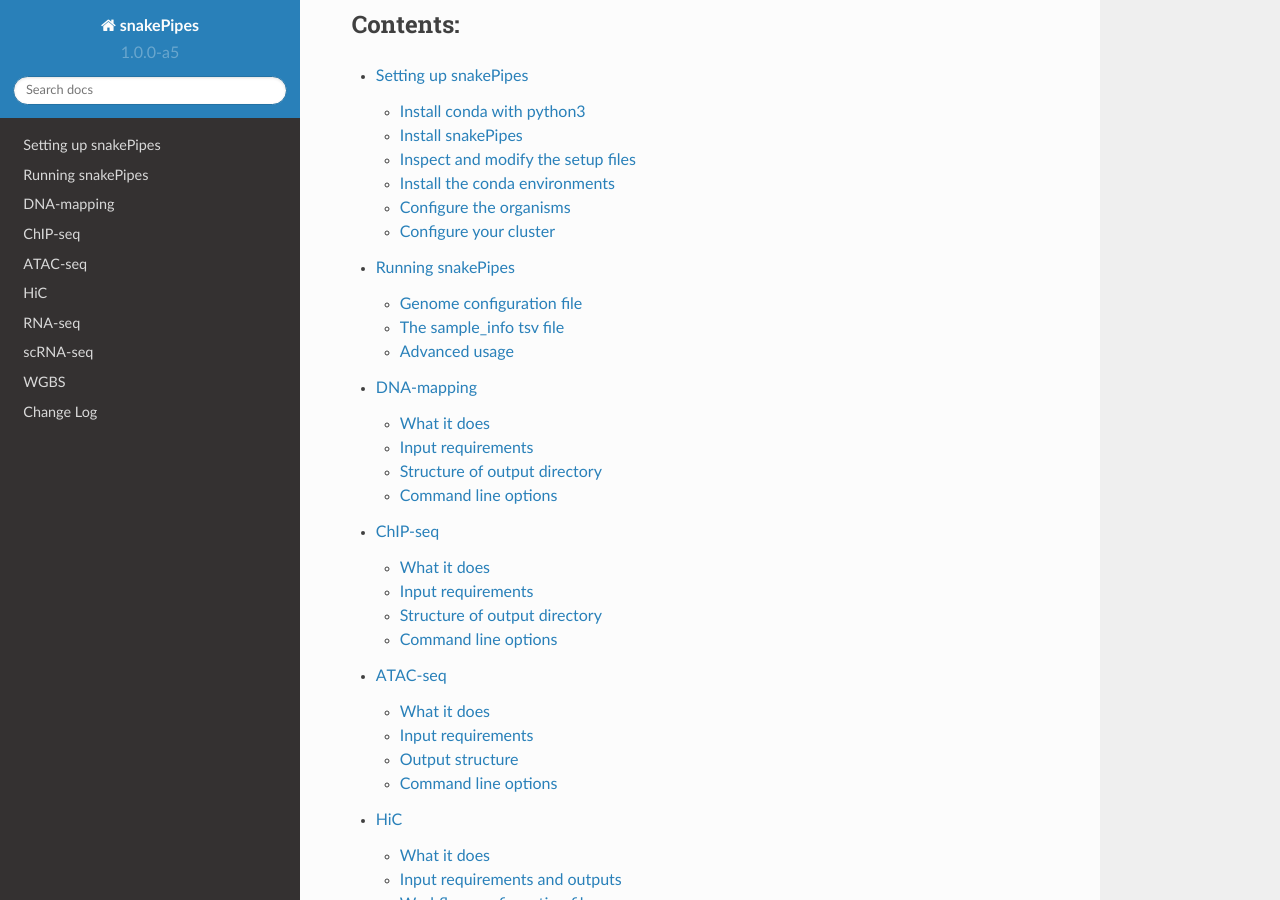
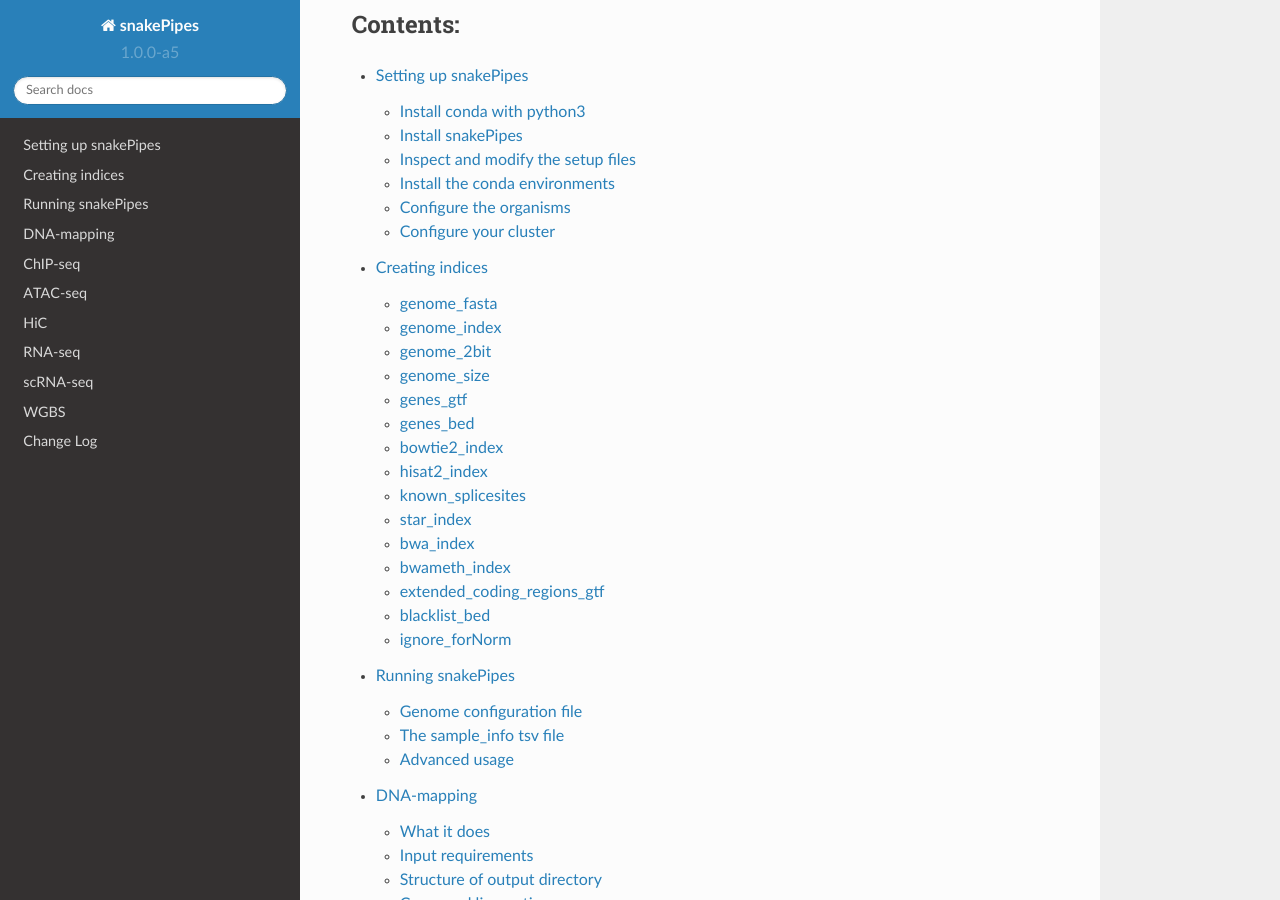
Before and after one commit to maxplanck-ie/snakepipes, a Sphinx documentation site: the page built from docs/index.rst, in a window 1280 px wide and 900 px high, scrolled down 1784 px. Built offline with Sphinx 7.4.7 and the Read the Docs theme 2.0.0, drawn with Linux system fonts in a browser that asks for light colours; part of the change alters nothing that is shown.

Commit message:
initial documentation of how all the indices should be created

```diff
--- /dev/null
+++ b/docs/content/create_index.rst
@@ -0,0 +1,181 @@
+Creating indices
+================
+
+While snakePipes makes it convenient to install packages, it does not yet make creating the genome and other index files these packages sometimes need convenient (this is planned but not yet implemented). The location and structure of the indices provided in the organism YAML files supplied with snakePipes matches the `structure we use internally <https://github.com/maxplanck-ie/data_repository/tree/master/organisms>`__. As modifying Makefiles is not a task anyone looks forward too, we will list below the basics of what is needed to generate the various indices used by snakePipes. For convenience, each section will be titled with the variable or variables in the YAML file that it refers to. We will be using the human genome as an example here.
+
+.. note:: The ordering below is intentional, as some files are needed to create others.
+
+
+genome_fasta
+------------
+
+Everything starts with a full-genome fasta file. We typically download these from Ensembl, which provides a very convenient `download page <http://www.ensembl.org/info/data/ftp/index.html>`__. Care should be made when you decide what fasta file to download. Most importantly, the source of your fasta file (e.g., Ensembl) should also provide annotations in GTF format. Mixing and matching fasta and GTF files from different sources is a recipe for disaster! Further, always make sure to download the DNA (not cDNA, CDS, etc.) fasta file. Some providers, such as Ensembl, provide "sm" (soft-masked) and "rm" (hard-masked) files as well as "primary" and "toplevel" files. In such cases, download the "sm toplevel" fasta file.
+
+The exact commands to then download and prepare the file are::
+
+    wget ftp://ftp.ensembl.org/pub/release-93/fasta/homo_sapiens/dna/Homo_sapiens.GRCh38.dna_sm.primary_assembly.fa.gz
+    gunzip Homo_sapiens.GRCh38.dna_sm.primary_assembly.fa.gz
+    mv Homo_sapiens.GRCh38.dna_sm.primary_assembly.fa genome.fa
+
+You can then put the location of `genome.fa` in the `genome_fasta` field.
+
+
+genome_index
+------------
+
+This is created from the file listed in `genome_fasta`. Assuming that is set to `genome.fa` you can produce the requisite file with::
+
+    conda install -c bioconda -c conda-forge samtools
+    samtools index genome.fa
+
+This will then produce a file ending in ".fai" that you can put in the `genome_index` field.
+
+
+genome_2bit
+-----------
+
+The 2bit format is a randomly accessible representation of a genome. Within snakePipes, this is only used if you specify the `--gcbias` option in the DNA-mapping pipeline. To create a 2bit file, you first need the file specified in `genome_fasta`::
+
+    conda install -c bioconda -c conda-forge ucsc-fatotwobit
+    faToTwoBit genome.fa genome.2bit
+
+You can then put the location of `genome.2bit` in the `genome_2bit` field.
+
+
+genome_size
+-----------
+
+A number of commands need to know the "effective genome size", such as `bamCoverage` and `MACS2`. For heavily used genomes you can simply search google for a reasonable value. For less commonly used genomes, you can approximate this be counting the total number of bases in the genome and subtracting the number of Ns. There are MANY ways to do this, some of which are `listed here <https://www.biostars.org/p/19426/>`__. When in doubt, simply put the genome size here (you'll find it on the last line of the file listed in `genome_index`).
+
+
+genes_gtf
+---------
+
+Many tools in snakePipes need to know where genes are located and their structure. You can typically download GTF files from Ensembl or other sources. For the human genome the following will suffice::
+
+    wget ftp://ftp.ensembl.org/pub/release-93/gtf/homo_sapiens/Homo_sapiens.GRCh38.93.chr.gtf.gz
+    gunzip Homo_sapiens.GRCh38.93.chr.gtf.gz
+    mv Homo_sapiens.GRCh38.93.chr.gtf genes.gtf
+
+You can then put the location of `genes.gtf` in the `genes_gtf` field.
+
+
+genes_bed
+---------
+
+The BED format is an alternative representation of much of the information in a GTF file. This is needed by a number of tools in snakePipes, since it's easier for tools to parse than a GTF file. Given the file listed in `genes_gtf`, you can create this file as follows::
+
+    conda install -c bioconda -c conda-forge ucsc-gtftogenepred ucsc-genepredtobed
+    awk '{if ($$3 != "gene") print $$0;}' genes.gtf \
+        | grep -v "^#" \
+        | gtfToGenePred /dev/stdin /dev/stdout \
+        | genePredToBed stdin genes.bed
+
+You can then place the location of `genes.bed` in the `genes_bed` field.
+
+
+bowtie2_index
+-------------
+
+Bowtie2 is used in the DNA-mapping pipeline. It requires a custom index of the file listed in `genome_fasta`. It's often most convenient to create a new directory for this index and to create a symlink in it to the file in `genome_fasta`. Assuming the file in `genome_fasta` is located in `genome_fasta/genome.fa`::
+
+    conda install -c bioconda -c conda-forge bowtie2
+    mkdir BowtieIndex
+    ln -s genome_fasta/genome.fa BowtieIndex/genome.fa
+    bowtie2-build BowtieIndex/genome.fa BowtieIndex/genome
+
+You can then place `/path/to/BowtieIndex/genome` in the `bowtie2_index` field. Note that there will not be an actual file with this name, rather it serves as a prefix for all of the files that Bowtie2 needs.
+
+
+hisat2_index
+------------
+
+The RNA-seq pipeline can be instructed to use HISAT2 for alignment rather than STAR. As with Bowtie2, this tool requires its own index, which can be most conveniently placed in a new directory and is made from the file listed in `genome_fasta`::
+
+    conda install -c bioconda -c conda-forge hisat2
+    mkdir HISAT2Index
+    ln -s genome_fasta/genome.fa HISAT2Index/genome.fa
+    hisat2-build -q -p 10 HISAT2Index/genome.fa BowtieIndex/genome
+
+This uses 10 threads for indexing, please change that as appropriate. You can then place `/path/to/HISAT2Index/genome` in the `hisat2_index` field. Note that there will not be an actual file with this name, rather it serves as a prefix for all of the files that HISAT2 needs.
+
+
+known_splicesites
+-----------------
+
+The HISAT2 index can be created with a particular genome annotation. In our experience, it's most convenient to simply index the genome and then later add the splice sites from a given annotation into an index at run time. This facilitates updating versions of GTF files without needing to reindex the genome each time. Thus, snakePipes expects a file of splice sites to give to HISAT2. This requires the file listed in `genes_gtf`::
+
+    conda install -c bioconda -c conda-forge hisat2
+    mkdir HISAT2Index
+    extract_splice_sites.py genes.gtf > HISAT2Index/splice_sites.txt
+
+You can then place the location of `HISAT2Index/splice_sites.txt` in the `known_splicesites` field.
+
+
+star_index
+----------
+
+The RNA-seq pipeline uses STAR for alignment by default. As with other aligners, this requires a custom index to be made from the file listed in `genome_fasta`::
+
+    conda install -c bioconda -c conda-forge star
+    mkdir STARIndex
+    STAR --runThreadN 10 --runMode genomeGenerate --genomeDir STARIndex --genomeFastaFiles genome_fasta/genome.fa
+    rm -f Log.out
+
+You can then place the location of the `STARIndex` directory in the `star_index` field.
+
+
+bwa_index
+---------
+
+BWA is used for alignment in the Hi-C pipeline. To create an index for BWA, you need the file listed in `genome_fasta`::
+
+    conda install -c bioconda -c conda-forge bwa
+    mkdir BWAindex
+    ln -s genome_fasta/genome.fa BWAindex/genome.fa
+    bwa index BWAindex/genome.fa
+
+You can then place the location of `BWAindex/genome.fa` in the `bwa_index` field.
+
+
+bwameth_index
+-------------
+
+The WGBS pipeline uses BWA-meth for alignment. To create the index for it, you need the file listed in `genome_fasta`::
+
+
+    conda install -c bioconda -c conda-forge bwameth
+    mkdir BWAmethIndex
+    ln -s genome_fasta/genome.fa BWAmethIndex/genome.fa
+    bwameth.py index BWAmethIndex/genome.fa
+
+You can then place the location of `BWAmethIndex/genome.fa` in the `bwameth_index` field.
+
+
+extended_coding_regions_gtf
+---------------------------
+
+The RNA-seq pipeline can be instructed to compute the level of genomic contamination, as done by some consortia. This requires the file from `genes_gtf`::
+
+    grep -v "^#" gene.gtf \
+        | awk 'BEGIN{OFS="\t"}{if($$3 == "gene" || $$3 == "transcript") {$$4 -= 500; $$5 += 500; if($$4 < 1) {$$4 = 1}; print}}' > genes.slop.gtf
+
+You can then place the location of `genes.slop.gtf` in the `extended_coding_regions_gtf` field.
+
+
+blacklist_bed
+-------------
+
+Some protocols, in particular ChIP-seq, produce spurious signal in the same regions regardless of experiment. These regions then need to be "blacklisted" or ignored in the analysis. Such files are typically produced by consortia such as ENCODE::
+
+    wget http://mitra.stanford.edu/kundaje/akundaje/release/blacklists/hg38-human/hg38.blacklist.bed.gz
+    gunzip hg38.blacklist.bed.gz
+
+You can then place the location of `hg38.blacklist.bed` in the `blacklist_bed` field.
+
+.. note:: Blacklists only exist for very heavily used genomes, such as mouse and human. Feel free to leave this blank if no such file exists for your genome.
+
+ignore_forNorm
+--------------
+
+A number of chromosomes can skew normalization. The classic example of this is sex chromsomes and mitochondria, which will vary between individuals. Many programs in DeepTools can be instructed to ignore these by placing them as a space-separated list in the `ignore_forNorm` field. We additionally find it convenient to exclude unplaced contigs.
--- a/docs/index.rst
+++ b/docs/index.rst
@@ -86,6 +86,7 @@ Contents:
    :maxdepth: 2
 
    content/setting_up.rst
+   content/create_index.rst
    content/running_snakePipes.rst
    content/workflows/DNA-mapping.rst
    content/workflows/ChIP-seq.rst
```
